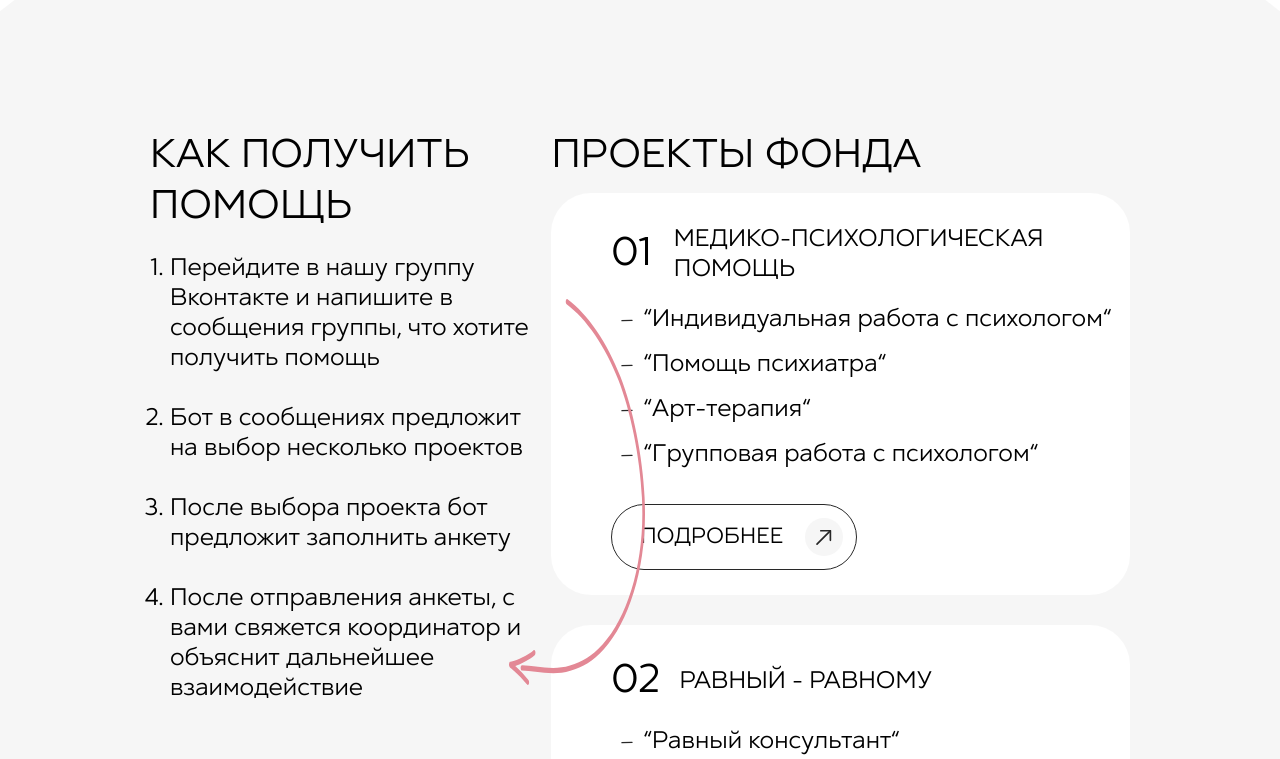
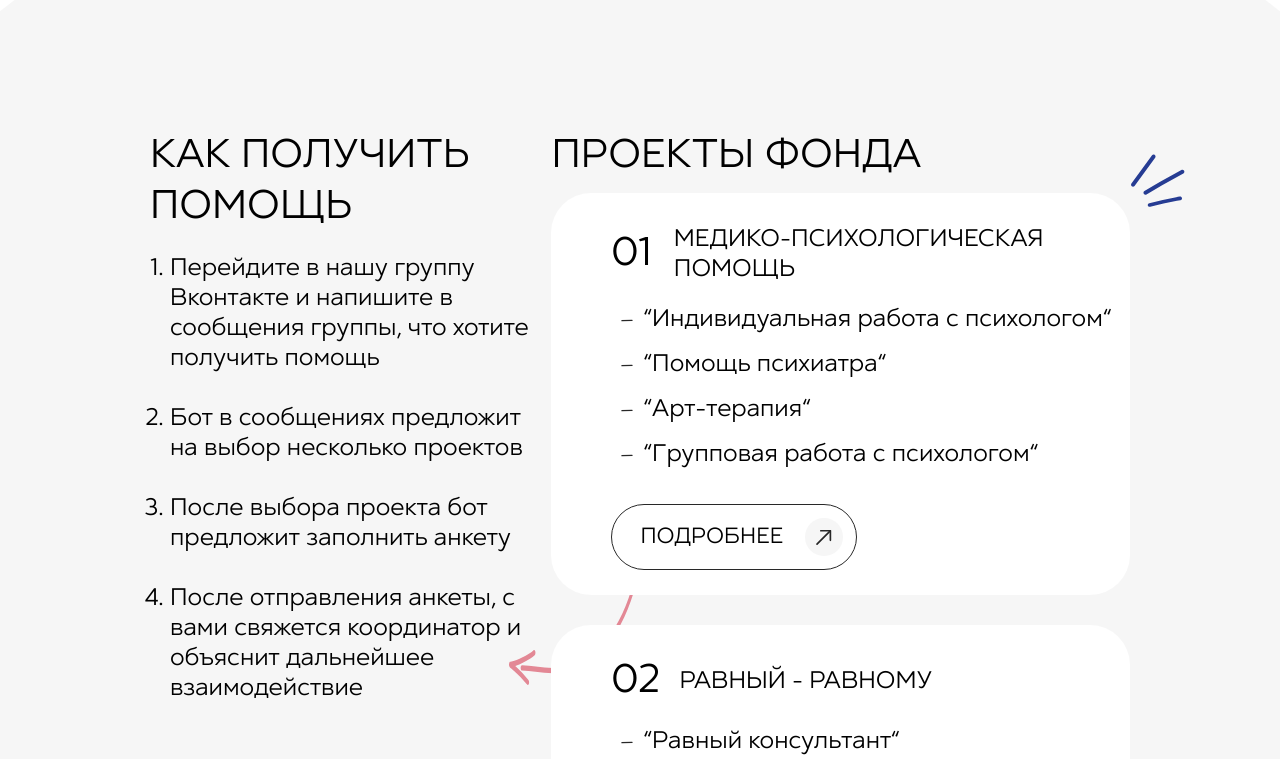
Before and after one commit to thirdmadman/fond-ravnovesie.ru_2023, a Next.js app: page / in a window 1280 px wide. Shown: the part 3060-3819 px from the top of the page. Built offline with nearby package versions, Linux system fonts and the light colour scheme.

Commit message:
feat: add visual

```diff
--- a/src/styles/home/sidePrograms.scss
+++ b/src/styles/home/sidePrograms.scss
@@ -49,6 +49,19 @@
   .fond-projects {
     max-width: 780px;
     width: 100%;
+    position: relative;
+
+    &::before {
+      content: '';
+      display: block;
+      position: absolute;
+      width: 66px;
+      height: 63px;
+      top: 16px;
+      right: -61px;
+      background: url('../../../public/images/visual-three-lines-spark.svg') no-repeat;
+    }
+
     .fond-projects__title {
       font-size: 40px;
       line-height: 51px;
```
Also changed, not shown: public/images/visual-three-lines-spark.svg (added).
